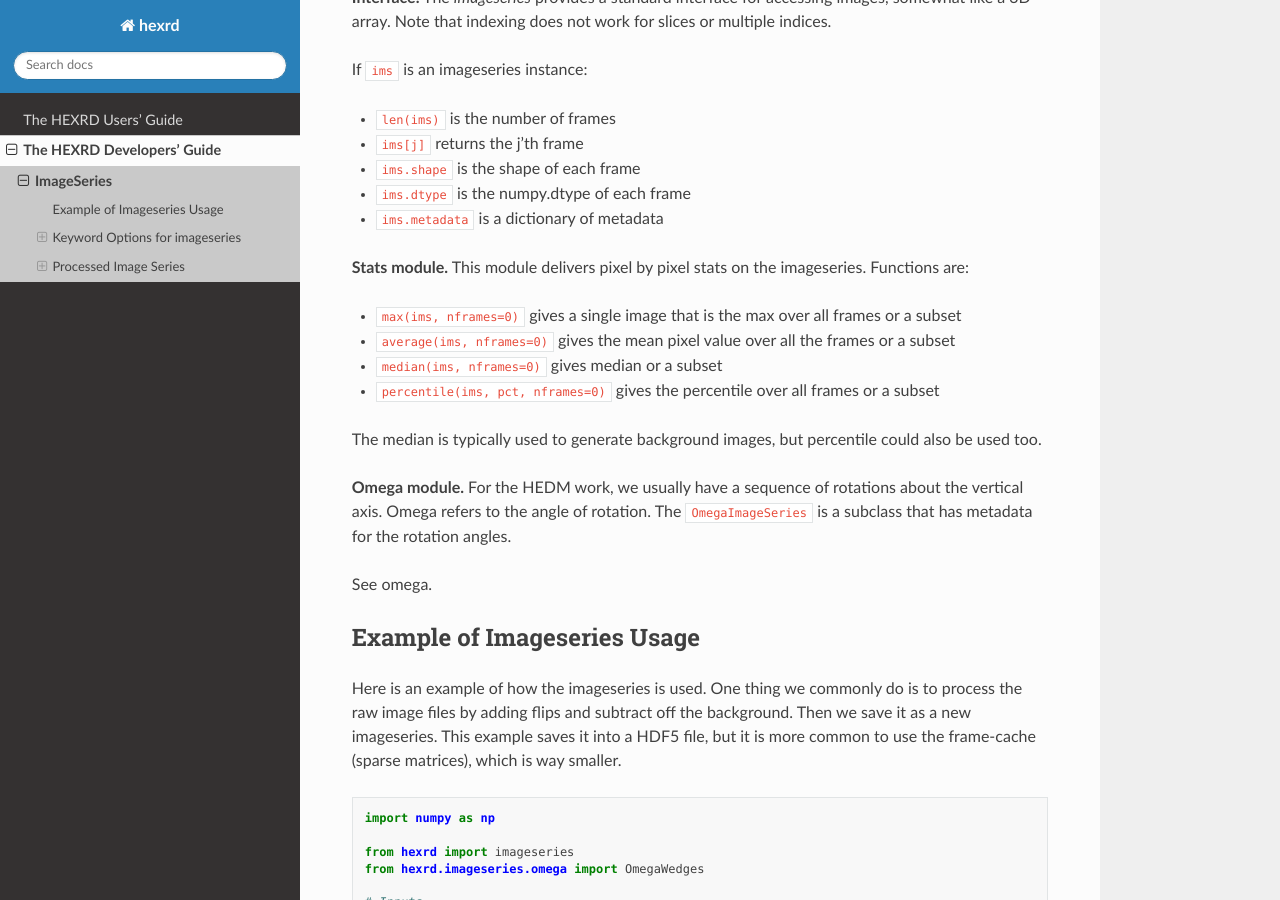
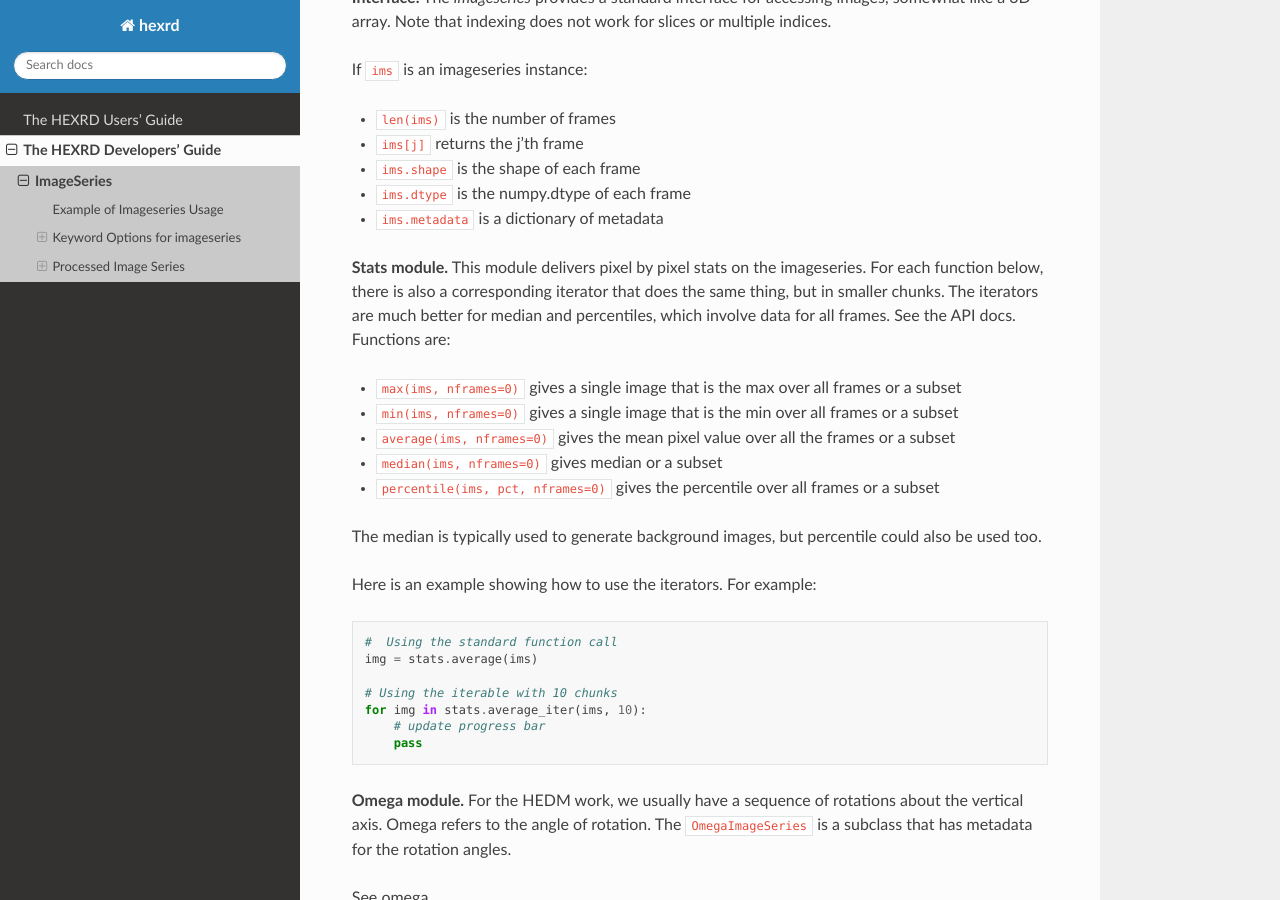
Before and after one commit to HEXRD/hexrd, a Sphinx documentation site: the page built from docs/source/dev/imageseries-overview.rst, in a window 1280 px wide and 900 px high, scrolled down 1354 px. Built offline with Sphinx 7.4.7 and the Read the Docs theme 2.0.0, drawn with Linux system fonts in a browser that asks for light colours; pages that are not in the unit, such as notebooks, are missing from menus; the version number could not be read and is left out.

Commit message:
imageseries overview update

```diff
--- a/docs/source/dev/imageseries-overview.rst
+++ b/docs/source/dev/imageseries-overview.rst
@@ -73,9 +73,14 @@ If ``ims`` is an imageseries instance:
 * ``ims.metadata`` is a dictionary of metadata
 
 **Stats module.**
-This module delivers pixel by pixel stats on the imageseries. Functions are:
+This module delivers pixel by pixel stats on the imageseries. For each function
+below, there is also a corresponding iterator that does the same thing, but
+in smaller chunks.  The iterators are much better for median and percentiles,
+which involve data for all frames.  See the API docs. Functions are:
 
 * ``max(ims, nframes=0)`` gives a single image that is the max over all frames
+  or a subset
+* ``min(ims, nframes=0)`` gives a single image that is the min over all frames
   or a subset
 * ``average(ims, nframes=0)`` gives the mean pixel value over all the frames
   or a subset
@@ -85,6 +90,20 @@ This module delivers pixel by pixel stats on the imageseries. Functions are:
   or a subset
 
 The median is typically used to generate background images, but percentile could also be used too.
+
+Here is an example showing how to use the iterators.
+For example:
+
+.. code-block:: python
+
+    #  Using the standard function call
+    img = stats.average(ims)
+
+    # Using the iterable with 10 chunks
+    for img in stats.average_iter(ims, 10):
+        # update progress bar
+        pass
+
 
 **Omega module.**
 For the HEDM work, we usually have a sequence of rotations about the vertical
```
